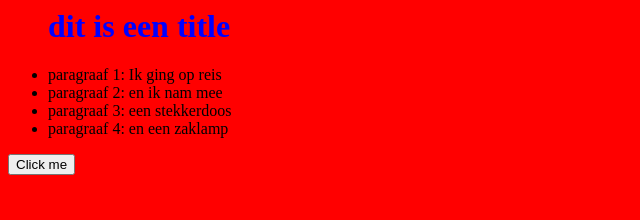
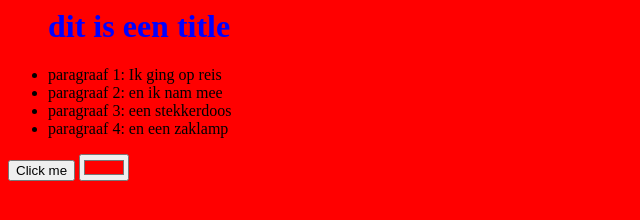
Before and after one commit to Captaincrogs/Click-me-b3a38375, a plain HTML site: page index.html in a window 1280 px wide. Both pictures are taken after a click on the button "Click me". Shown: the whole page, without its empty margins (0-640 px from the left). Drawn offline with Linux system fonts and the light colour scheme.

Commit message:
Uitwerking van de exercise

```diff
--- a/index.html
+++ b/index.html
@@ -21,10 +21,12 @@
 
 </ul>
 </div>
+
     </body>
 
     <main>
         <button onclick="myFunction()">Click me</button>
+        <input id= "kleur" type ="color" value="#ff0000">
     </main>
 <footer>
 <script defer  src="script.js"></script>
--- a/script.js
+++ b/script.js
@@ -4,7 +4,7 @@ matches[0].style.color = "blue";
 }
 
 var matches = document.querySelectorAll(".h1tag");
-function myFunction()
-{
-return document.body.style.backgroundColor = "red";
+function myFunction(){
+    var kleur = document.getElementById("kleur").value;
+return document.body.style.backgroundColor = kleur;
 }
```
